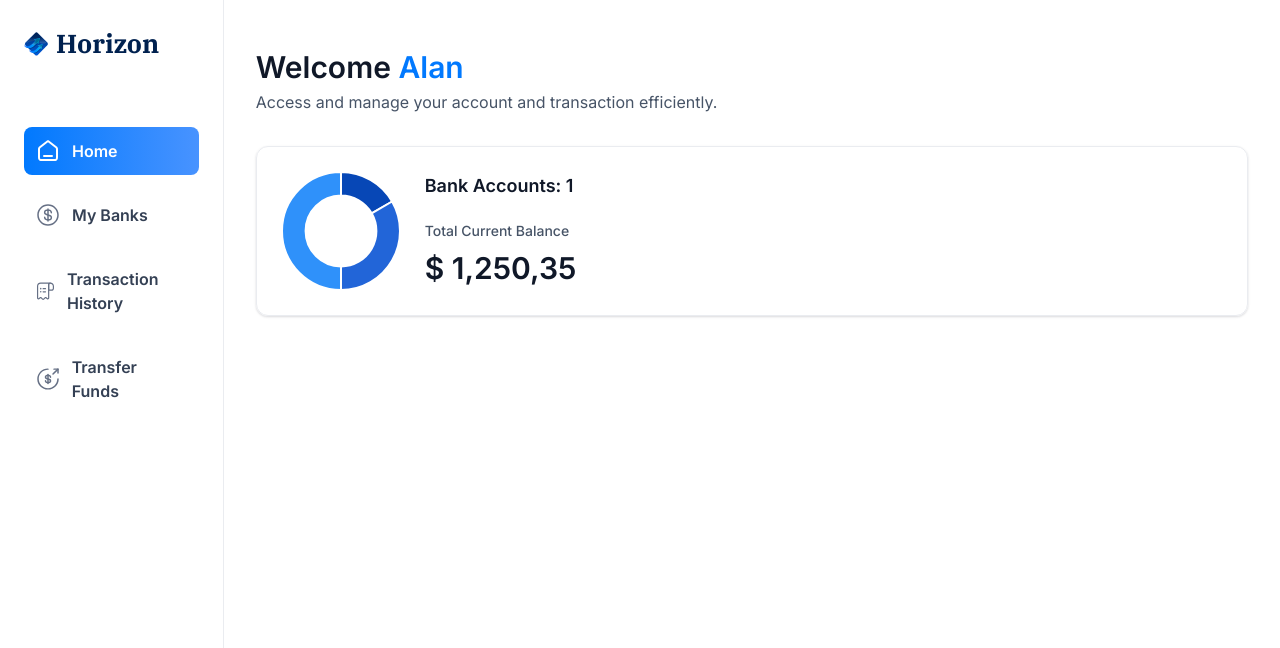
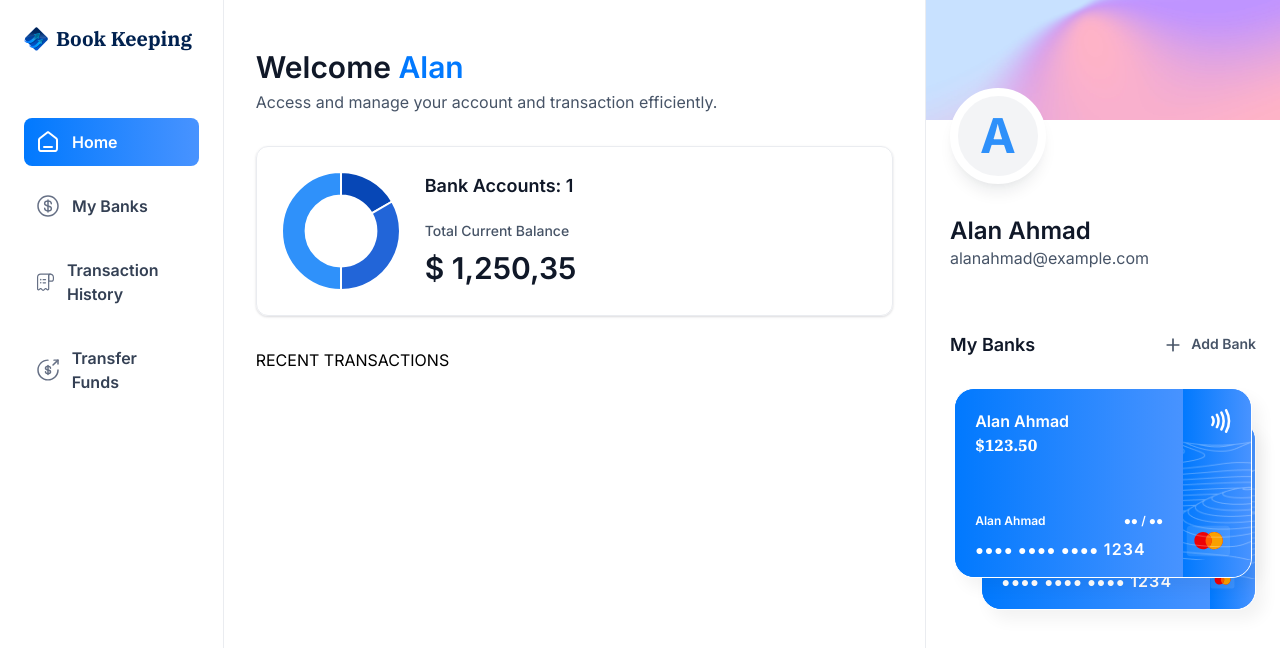
Before and after one commit to alanahmad558192/Albanking, a Next.js app: page / in a window 1280 px wide. Shown: the top 648 px of the page. Built offline with nearby package versions, Linux system fonts and the light colour scheme.

Commit message:
Implement the UI (Sidebar, RightSideBar, MobileNav, BankCard)

```diff
--- /dev/null
+++ b/app/(root)/my-banks/page.tsx
@@ -0,0 +1,11 @@
+import React from 'react'
+
+const MyBanks = () => {
+  return (
+    <div>
+      page
+    </div>
+  )
+}
+
+export default MyBanks
--- a/app/(root)/page.tsx
+++ b/app/(root)/page.tsx
@@ -1,11 +1,12 @@
 /** @format */
 
 import HeaderBox from "@/components/HeaderBox";
+import RightSidebar from "@/components/RightSidebar";
 import TotalBalanceBox from "@/components/TotalBalanceBox";
 import React from "react";
 
 const Home = () => {
-  const loggedIn = { firstName: "Alan" };
+  const loggedIn = { firstName: "Alan", lastName: 'Ahmad', email: 'alanahmad@example.com' };
   return (
     <section className="home">
       <div className="home-content">
@@ -18,12 +19,15 @@
           />
 
           <TotalBalanceBox
-          accounts={[]}
-          totalBanks={1}
-          totalCurrentBalance={1250.35}
+            accounts={[]}
+            totalBanks={1}
+            totalCurrentBalance={1250.35}
           />
         </header>
+        RECENT TRANSACTIONS
       </div>
+
+      <RightSidebar user={loggedIn} transactions={[]} banks={[{ currentBalance: 123.50},{ currentBalance: 200.00}]} />
     </section>
   );
 };
--- /dev/null
+++ b/app/(root)/payment-transfer/page.tsx
@@ -0,0 +1,11 @@
+import React from 'react'
+
+const Transfer = () => {
+  return (
+    <div>
+      Transfer
+    </div>
+  )
+}
+
+export default Transfer
--- /dev/null
+++ b/app/(root)/transaction-history/page.tsx
@@ -0,0 +1,11 @@
+import React from 'react'
+
+const TransactionHistory = () => {
+  return (
+    <div>
+      TransactionHistory
+    </div>
+  )
+}
+
+export default TransactionHistory
--- /dev/null
+++ b/components/BankCard.tsx
@@ -0,0 +1,67 @@
+/** @format */
+
+import { formatAmount } from "@/lib/utils";
+import Image from "next/image";
+import Link from "next/link";
+import React from "react";
+
+const BankCard = ({
+  account,
+  userName,
+  showBalance = true,
+}: CreditCardProps) => {
+  return (
+    <div className="flex flex-col">
+      <Link href="/" className="bank-card">
+        <div className="bank-card_content">
+          <div>
+            <h1 className="text-16 font-semibold text-white">
+              {account.name || userName}
+            </h1>
+            <p className="font-ibm-plex-serif font-black text-white">
+              {formatAmount(account.currentBalance)}
+            </p>
+          </div>
+
+          <article className="flex flex-col gap-2">
+            <div className="flex justify-between">
+              <h1 className="text-12 font-semibold text-white">{userName}</h1>
+
+              <h2 className="text-12 font-semibold text-white">●● / ●●</h2>
+            </div>
+            <p className="text-14 font-semibold tracking-[1.1px] text-white">
+            ●●●● ●●●● ●●●● <span className="text-16">1234</span>
+            </p>
+          </article>
+        </div>
+
+        <div className="bank-card_icon">
+            <Image
+            src="/icons/Paypass.svg"
+            width={20}
+            height={24}
+            alt="pay"
+            />
+            <Image
+            src="/icons/mastercard.svg"
+            width={45}
+            height={32}
+            alt="mastercard"
+            className="ml-5"
+            />
+        </div>
+
+        <Image
+            src="/icons/lines.png"
+            width={316}
+            height={190}
+            alt="lines"
+            className="absolute top-0 left-0"
+        />
+      </Link>
+    </div>
+  );
+};
+
+export default BankCard;
+BankCard;
--- a/components/MobileNav.tsx
+++ b/components/MobileNav.tsx
@@ -3,6 +3,7 @@
 import React from "react";
 import {
   Sheet,
+  SheetClose,
   SheetContent,
   SheetDescription,
   SheetHeader,
@@ -39,32 +40,51 @@
               height={34}
               alt="Horizon logo"
             />
-            <h1 className="text-26 font-bold font-ibm-plex-serif text-black-1">Horizon</h1>
+            <h1 className="text-26 font-bold font-ibm-plex-serif text-black-1">
+              Horizon
+            </h1>
           </Link>
+          <div className="mobilenav-sheet">
+            <SheetClose asChild>
+              <nav className="flex h-full flex-col gap-6 pt-16 text-white">
                 {sidebarLinks.map((item) => {
                   const isActive =
-              pathname === item.route || pathname.startsWith(`${item.route}/`);
+                    pathname === item.route ||
+                    pathname.startsWith(`${item.route}/`);
                   return (
+                    <SheetClose asChild key={item.route}>
                       <Link
                         href={item.route}
                         key={item.label}
-                className={cn("sidebar-link", {
+                        className={cn("mobilenav-sheet_close w-full", {
                           "bg-bank-gradient": isActive,
                         })}>
-                <div className="relative size-6">
                         <Image
                           src={item.imgURL}
                           alt={item.label}
-                    fill
-                    className={cn({ "brightness-[3] invert-0": isActive })}
+                          width={20}
+                          height={20}
+                          className={cn({
+                            "brightness-[3] invert-0": isActive,
+                          })}
                         />
-                </div>
-                <p className={cn("sidebar-label", { "!text-white": isActive })}>
+                        <p
+                          className={cn("text-11 font-semibold text-black-2", {
+                            "!text-white": isActive,
+                          })}>
                           {item.label}
                         </p>
                       </Link>
+                    </SheetClose>
                   );
                 })}
+
+                USER
+              </nav>
+            </SheetClose>
+
+            FOOTER
+          </div>
         </SheetContent>
       </Sheet>
     </section>
--- /dev/null
+++ b/components/RightSidebar.tsx
@@ -0,0 +1,64 @@
+/** @format */
+
+import Image from "next/image";
+import Link from "next/link";
+import React from "react";
+import BankCard from "./BankCard";
+
+const RightSidebar = ({ user, transactions, banks }: RightSidebarProps) => {
+  return (
+    <aside className="right-sidebar">
+      <section className="flex flex-col pb-8">
+        <div className="profile-banner" />
+        <div className="profile">
+          <div className="profile-img">
+            <span className="text-5xl font-bold text-blue-500">
+              {user.firstName[0]}
+            </span>
+          </div>
+          <div className="profile-details">
+            <h1 className="profile-name">
+              {user.firstName} {user.lastName}
+            </h1>
+            <p className="profile-email">{user.email}</p>
+          </div>
+        </div>
+      </section>
+
+      <section className="banks">
+        <div className="flex w-full justify-between">
+          <h2 className="header-2">My Banks</h2>
+          <Link href="/" className="flex gap-2">
+            <Image src="/icons/plus.svg" width={20} height={20} alt="plus" />
+            <h2 className="text-14 font-semibold text-gray-600">Add Bank</h2>
+          </Link>
+        </div>
+
+        {banks?.length > 0 && (
+          <div className="relative flex flex-1 flex-col items-center justify-center gap-5">
+            <div className="relative z-10">
+              <BankCard
+                key={banks[0].$id}
+                account={banks[0]}
+                userName={`${user.firstName} ${user.lastName}`}
+                showBalance={false}
+              />
+            </div>
+            {banks[1] && (
+              <div className="absolute right-0 top-8 z-0 w-[90%]">
+                <BankCard
+                  key={banks[1].$id}
+                  account={banks[1]}
+                  userName={`${user.firstName} ${user.lastName}`}
+                  showBalance={false}
+                />
+              </div>
+            )}
+          </div>
+        )}
+      </section>
+    </aside>
+  );
+};
+
+export default RightSidebar;
--- a/components/Sidebar.tsx
+++ b/components/Sidebar.tsx
@@ -21,7 +21,7 @@
             alt="Horizon logo"
             className="size-[24px] max-xl:size-14"
           />
-          <h1 className="sidebar-logo">Horizon</h1>
+          <h1 className="sidebar-logo" style={{ fontSize: '20px' }}>Book Keeping</h1>
         </Link>
         {sidebarLinks.map((item) => {
           const isActive =
```
Lines whose indentation alone changed are shown as unchanged.
